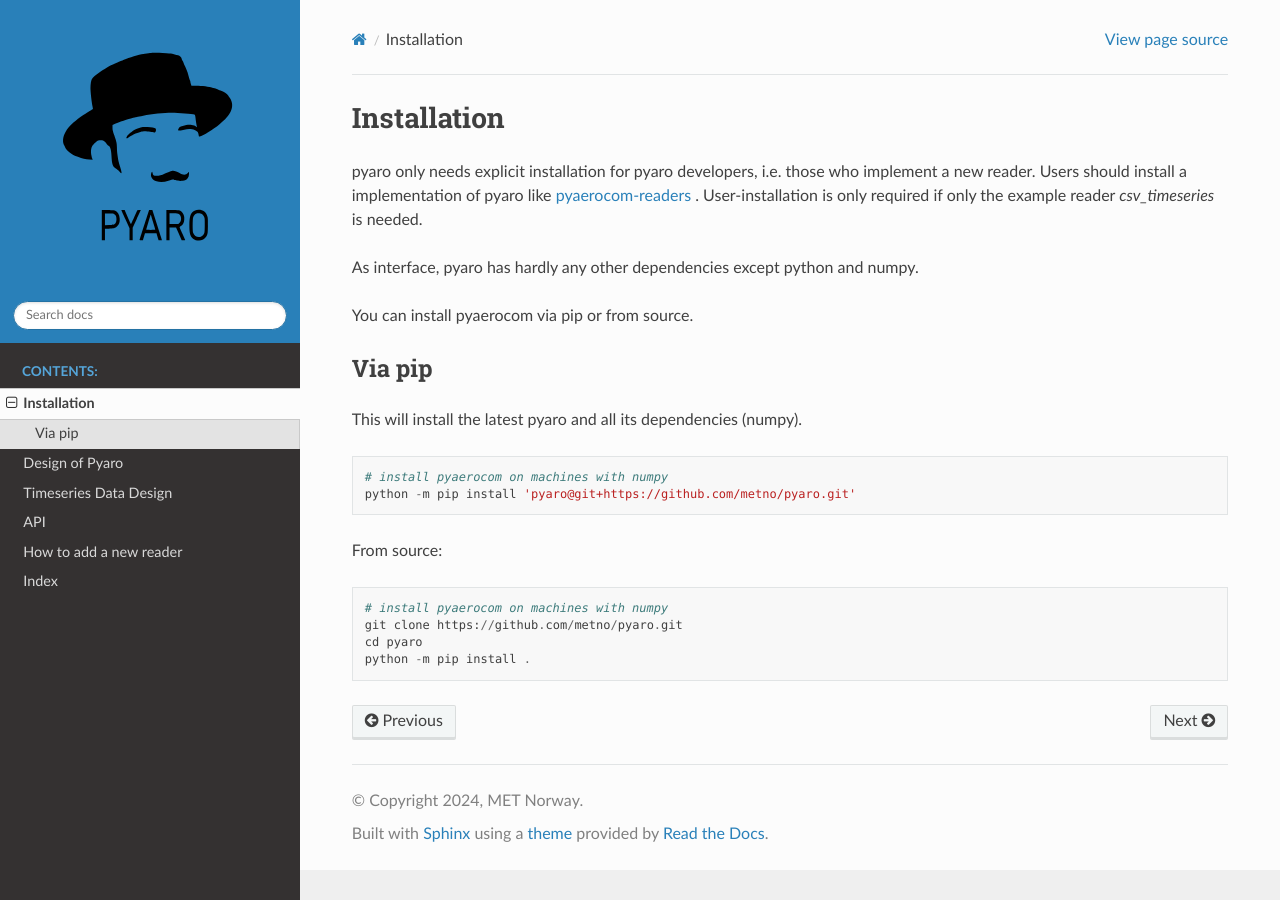
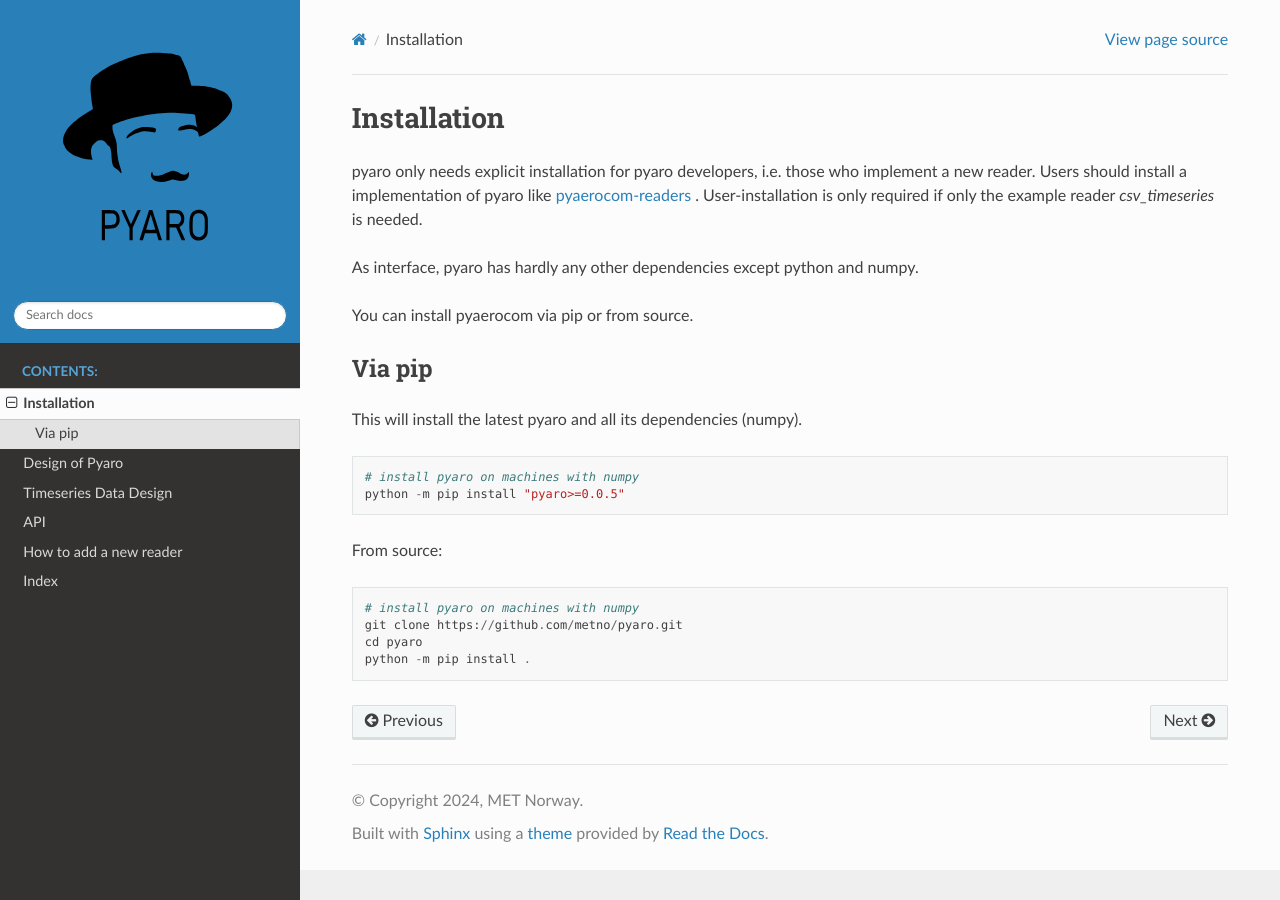
Before and after one commit to metno/pyaro, a Sphinx documentation site: the page built from docs/installation.rst, in a window 1280 px wide. Built offline with Sphinx 7.4.7 and the Read the Docs theme 2.0.0, drawn with Linux system fonts in a browser that asks for light colours; pages that are not in the unit, such as notebooks, are missing from menus.

Commit message:
installation from pypi

```diff
--- a/docs/installation.rst
+++ b/docs/installation.rst
@@ -15,14 +15,14 @@ Via pip
 This will install the latest pyaro and all its dependencies (numpy).
 ::
 
-	# install pyaerocom on machines with numpy
-	python -m pip install 'pyaro@git+https://github.com/metno/pyaro.git'
+	# install pyaro on machines with numpy
+	python -m pip install "pyaro>=0.0.5"
 
 
 From source:
 ::
 
-	# install pyaerocom on machines with numpy
+	# install pyaro on machines with numpy
 	git clone https://github.com/metno/pyaro.git
 	cd pyaro
 	python -m pip install .
```
